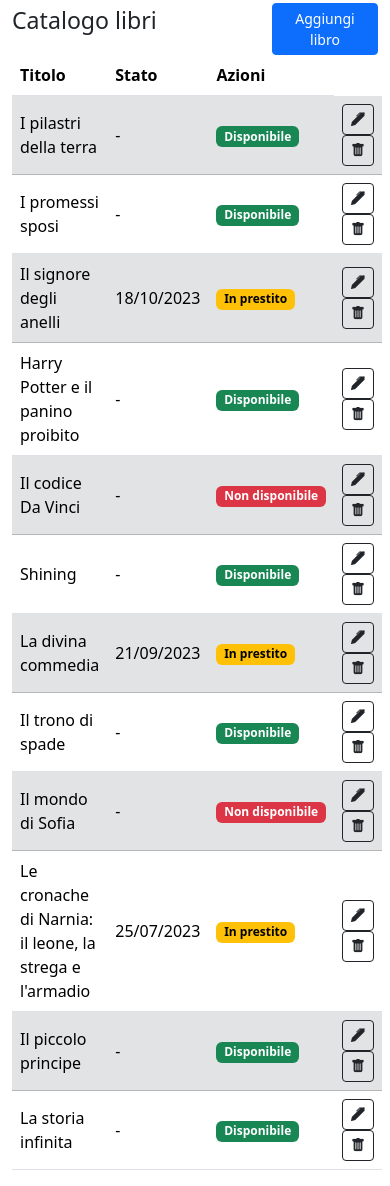
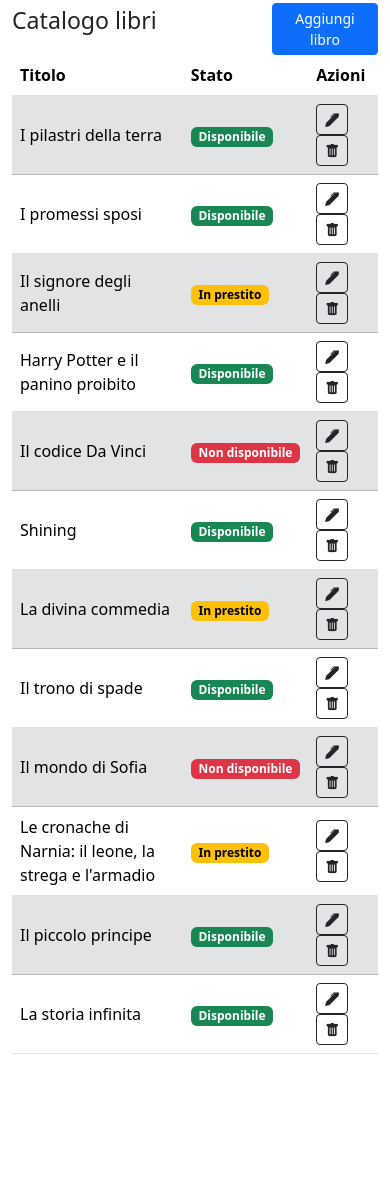
Before and after one commit to Bruno0190/html-css-bootstrap-dashboard, a plain HTML site: page index.html in a window 390 px wide. Shown: the part 107-1293 px from the top of the page. After the commit the page ends 1177 px from the top, so only its background shows below. Drawn offline with nearby package versions, Linux system fonts and the light colour scheme.

Commit message:
feat: II correzione

```diff
--- a/index.html
+++ b/index.html
@@ -79,7 +79,7 @@
                         <td>
                             I pilastri della terra
                         </td>
-                        <td >
+                        <td class="d-none d-sm-table-cell">
                             -
                         </td>
                         <td>
@@ -94,7 +94,7 @@
                         <td>
                             I promessi sposi
                         </td>
-                        <td>
+                        <td class="d-none d-sm-table-cell">
                             -
                         </td>
                         <td>
@@ -109,7 +109,7 @@
                         <td>
                             Il signore degli anelli
                         </td>
-                        <td>
+                        <td class="d-none d-sm-table-cell">
                             18/10/2023
                         </td>
                         <td>
@@ -124,7 +124,7 @@
                         <td>
                             Harry Potter e il panino proibito
                         </td>
-                        <td>
+                        <td class="d-none d-sm-table-cell">
                             -
                         </td>
                         <td>
@@ -139,7 +139,7 @@
                         <td>
                             Il codice Da Vinci
                         </td>
-                        <td>
+                        <td class="d-none d-sm-table-cell">
                             -
                         </td>
                         <td>
@@ -154,7 +154,7 @@
                         <td>
                             Shining
                         </td>
-                        <td>
+                        <td class="d-none d-sm-table-cell">
                             -
                         </td>
                         <td>
@@ -169,7 +169,7 @@
                         <td>
                             La divina commedia
                         </td>
-                        <td>
+                        <td class="d-none d-sm-table-cell">
                             21/09/2023
                         </td>
                         <td>
@@ -184,7 +184,7 @@
                         <td>
                             Il trono di spade
                         </td>
-                        <td>
+                        <td class="d-none d-sm-table-cell">
                             -
                         </td>
                         <td>
@@ -199,7 +199,7 @@
                         <td>
                             Il mondo di Sofia
                         </td>
-                        <td>
+                        <td class="d-none d-sm-table-cell">
                             -
                         </td>
                         <td>
@@ -214,7 +214,7 @@
                         <td>
                             Le cronache di Narnia: il leone, la strega e l'armadio
                         </td>
-                        <td>
+                        <td class="d-none d-sm-table-cell">
                             25/07/2023
                         </td>
                         <td>
@@ -229,7 +229,7 @@
                         <td>
                             Il piccolo principe
                         </td>
-                        <td>
+                        <td class="d-none d-sm-table-cell">
                             -
                         </td>
                         <td>
@@ -244,7 +244,7 @@
                         <td>
                             La storia infinita
                         </td>
-                        <td>
+                        <td class="d-none d-sm-table-cell">
                             -
                         </td>
                         <td>
```
